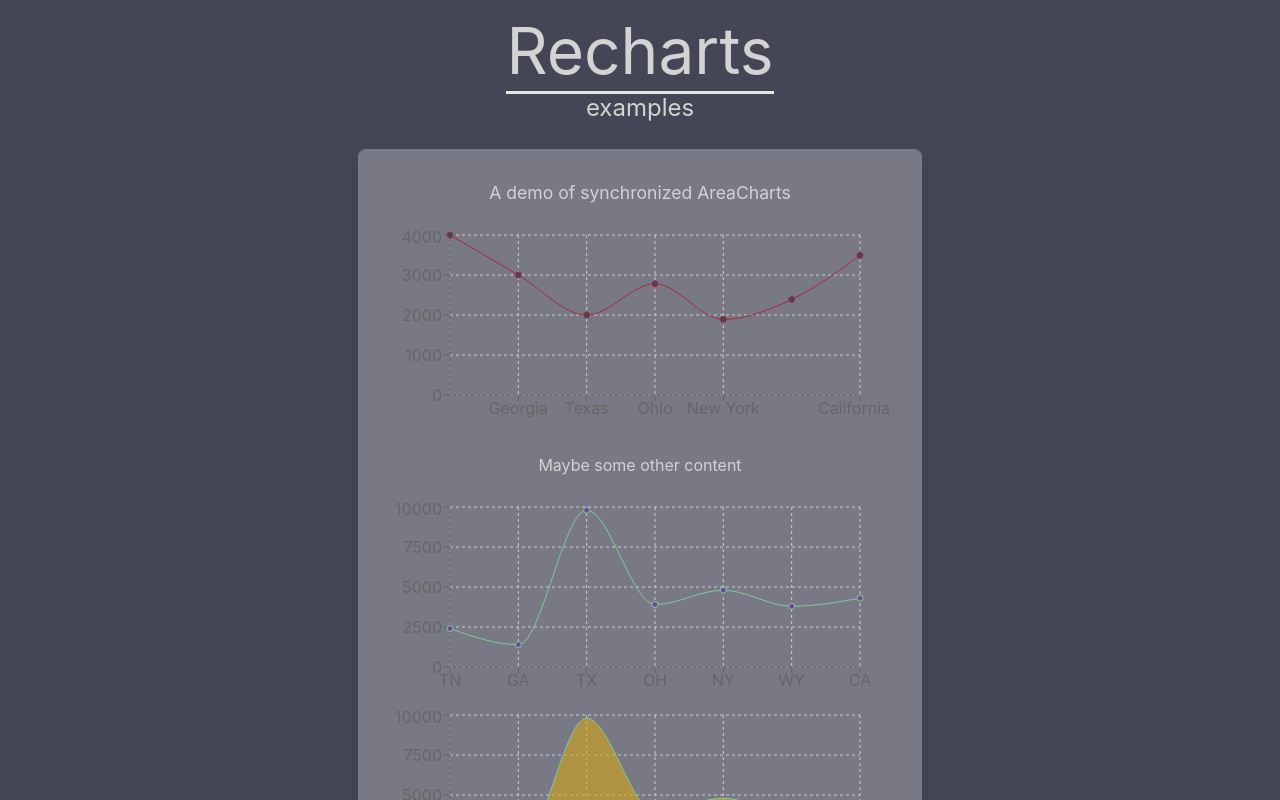
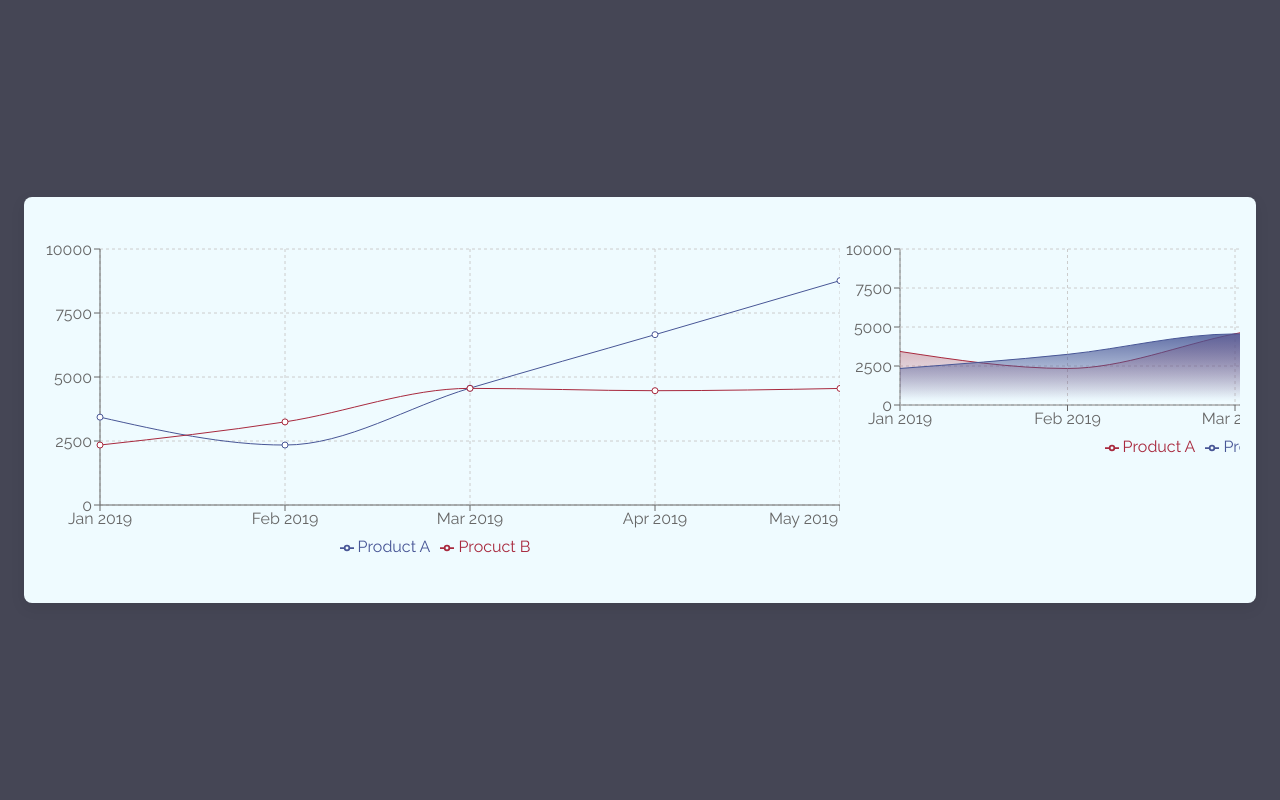
Before and after one commit to Brlaney/react-recharts, a React (Create React App) app: page / in a window 1280 px wide. Shown: the top 800 px of the page. Built offline with nearby package versions, Linux system fonts and the light colour scheme.

Commit message:
Currently adding buttons to carousel

```diff
--- a/src/App.tsx
+++ b/src/App.tsx
@@ -1,36 +1,28 @@
-import React, { useState } from 'react';
-
-// import LineGraph from '@/components/LineGraph'
-// import AreaGraph from '@/components/AreaGraph';
-// import PieGraph from '@/components/PieGraph';
-
+import React from 'react';
+import LineGraph from './components/LineGraph'
+import AreaGraph from './components/AreaGraph';
+import PieGraph from './components/PieGraph';
+// import SyncedGraph from './components/SyncedGraph'
+import Carousel from './components/Carousel';
 import './scss/App.scss';
-import SyncedGraph from './components/SyncedGraph'
-
-// const swift = [<LineGraph />, <AreaGraph />, <PieGraph />];
-// const labels = ['Line graph', 'Area graph', 'Pie chart'];
 
 
 function App() {
-  const [index, setIndex] = useState<number>(1);
-
+  // const [index, setIndex] = useState<number>(1);
   return (
     <div className='App'>
       <div
         id='container'
         className='uk-flex uk-flex-middle uk-flex-column uk-text-center'
       >
-        <h1
-          id='title'
-          className='uk-heading-medium uk-heading-divider'
-        >
-          Recharts
-        </h1>
-        <h2 id='subtitle' className='uk-heading-small'>
-          examples
-        </h2>
         <div id='chart-container' className='uk-card uk-card-default uk-card-body'>
-          <SyncedGraph />
+          <div className='parent'>
+            <Carousel>
+              <LineGraph />
+              <AreaGraph />
+              <PieGraph />
+            </Carousel>
+          </div>
         </div>
       </div>
     </div>
--- /dev/null
+++ b/src/components/Carousel.tsx
@@ -0,0 +1,21 @@
+import React from 'react'
+import '../scss/carousel.scss'
+
+
+const Carousel = (props: { children: any }) => {
+  const { children } = props
+
+  return (
+    <div className='carousel-container'>
+      <div className='carousel-wrapper'>
+        <div className='carousel-content-wrapper'>
+          <div className='carousel-content'>
+            {children}
+          </div>
+        </div>
+      </div>
+    </div>
+  )
+}
+
+export default Carousel
--- a/src/components/SyncedGraph.tsx
+++ b/src/components/SyncedGraph.tsx
@@ -8,7 +8,7 @@
   return (
     <div className='container'>
 
-      <h4>A demo of synchronized AreaCharts</h4>
+      {/* Graph 1 (top-row) */}
       <LineChart
         width={500}
         height={200}
@@ -18,13 +18,13 @@
         margin={{ top: 10, right: 30, left: 0, bottom: 0 }}
       >
         <CartesianGrid className='grid' strokeDasharray='3 3' />
-        <XAxis className='xAxis' dataKey='name' color='inherit' />
-        <YAxis className='yAxis' color='inherit' />
+        <XAxis className='xAxis' dataKey='id' />
+        <YAxis className='yAxis' />
         <Tooltip />
         <Line type='monotone' dataKey='uv' stroke='#A8293E' fill='#454655' />
       </LineChart>
 
-      <p>Maybe some other content</p>
+      {/* Graph 2 (middle-row) */}
       <LineChart
         width={500}
         height={200}
@@ -34,13 +34,15 @@
         margin={{ top: 10, right: 30, left: 0, bottom: 0 }}
       >
         <CartesianGrid className='grid' strokeDasharray='3 3' />
-        <XAxis className='xAxis' color='inherit' dataKey='id' />
-        <YAxis className='yAxis' color='inherit' />
+        <XAxis className='xAxis' dataKey='id' />
+        <YAxis className='yAxis' />
         <Tooltip />
         <Line type='monotone' dataKey='pv' stroke='#82ca9d' fill='#714797' />
+        {/* Un-comment below to display slide-feature */}
         {/* <Brush /> */}
       </LineChart>
 
+      {/* Graph 3 (bottom-row) */}
       <AreaChart
         width={500}
         height={200}
@@ -49,8 +51,8 @@
         margin={{ top: 10, right: 30, left: 0, bottom: 0 }}
       >
         <CartesianGrid className='grid' strokeDasharray='3 3' />
-        <XAxis className='xAxis' color='inherit' dataKey='name' />
-        <YAxis className='yAxis' color='inherit' />
+        <XAxis className='xAxis' dataKey='id' />
+        <YAxis className='yAxis' />
         <Tooltip />
         <Area type='monotone' dataKey='pv' stroke='#82ca9d' fill='#D0A616' />
       </AreaChart>
--- a/src/scss/App.scss
+++ b/src/scss/App.scss
@@ -1,21 +1,28 @@
+@import './theme/theme';
+
 .App {
+  font-family: $primary-font;
   overflow-y: hidden;
   overflow-x: hidden;
-  background-color: #454655;
+  background-color: $bg-dark;
   color: lightgrey;
   min-height: 100vh;
   display: flex;
+  flex-direction: column;
+  flex: 1;
   text-align: center;
   align-items: center;
-  align-content: center;
-  flex-direction: column;
-  justify-content: start;
+  justify-content: center;
   padding: 0;
   margin: 0;
   #container {
     margin: 0;
-    padding: 1rem;
-    width: 100%;
+    padding: 0;
+    display: flex;
+    flex-direction: column;
+    justify-content: center;
+    align-items: center;
+    width: 60%;
     #title {
       color: lightgrey;
       margin-bottom: 0;
@@ -29,10 +36,14 @@
       padding: 0 0 1.6rem 0;
     }
     #chart-container {
-      background-color: rgba(255, 255, 255, 0.276);
-      padding: 2rem;
+      background-color: $bg-light;
+      padding: 2rem 1rem 1.5rem 1rem;
       align-self: center;
       border-radius: 8px;
+      .parent {
+          max-width: 1200px;
+          margin: 10px 'auto' 0 'auto';
+      }
     }
   }
 }
--- /dev/null
+++ b/src/scss/carousel.scss
@@ -0,0 +1,34 @@
+.carousel-container {
+  width: 100%;
+  display: flex;
+  flex-direction: column;
+}
+
+.carousel-wrapper {
+  display: flex;
+  width: 100%;
+  position: relative;
+}
+
+.carousel-content-wrapper {
+  overflow: hidden;
+  width: 100%;
+  height: 100%;
+}
+
+.carousel-content {
+  display: flex;
+  transition: all 250ms linear;
+  -ms-overflow-style: none;
+  scrollbar-width: none;
+}
+
+.carousel-content::-webkit-scrollbar, .carousel-content::-webkit-scrollbar {
+  display: none;
+}
+
+.carousel-content > * {
+  width: 100%;
+  flex-shrink: 0;
+  flex-grow: 1;
+}
--- a/src/scss/index.scss
+++ b/src/scss/index.scss
@@ -1,15 +1,10 @@
+@import './theme/theme';
+
 body {
   margin: 0;
-  font-family: -apple-system, BlinkMacSystemFont, 'Segoe UI', 'Roboto', 'Oxygen',
-    'Ubuntu', 'Cantarell', 'Fira Sans', 'Droid Sans', 'Helvetica Neue',
-    sans-serif;
+  overflow-y: hidden;
+  overflow-x: hidden;
+  font-family: $primary-font;
   -webkit-font-smoothing: antialiased;
   -moz-osx-font-smoothing: grayscale;
-  overflow-x: hidden;
-  overflow-y: hidden;
 }
-
-code {
-  font-family: source-code-pro, Menlo, Monaco, Consolas, 'Courier New',
-    monospace;
-}
--- a/src/scss/styles.scss
+++ b/src/scss/styles.scss
@@ -1,36 +1,13 @@
+@import './theme/theme';
 
 .container {
-  color: lightgrey;
   width: 100%;
   height: 100%;
-  h4 {
-    font-size: 1.1rem;
-    color: lightgrey;
-  }
   .line {
-    color: lightgrey;
     padding-bottom: 0.5rem;
     .grid {
-      color: lightgrey;
       width: 100%;
       height: 100%;
     }
-    .xAxis {
-      color: lightgrey;
-    }
-    .yAxis {
-      color: lightgrey;
-    }
-  }
-  p {
-    font-size: 1rem;
-    color: lightgrey;
   }
 }
-
-#chart-container {
-  color: lightgrey;
-  tspan {
-    color: lightgrey;
-  }
-}
--- /dev/null
+++ b/src/scss/theme/_theme.scss
@@ -0,0 +1,35 @@
+@import url('https://fonts.googleapis.com/css2?family=Itim&family=Raleway:wght@300;400;500;600&display=swap');
+
+// Palette
+$primary: #2969ff;
+$secondary: #ffce5c;
+$tertiary: #ff5c8d;
+$quaternary: #8dff5c;
+$quinary: #7c5cff;
+$light: #f6f8ffff;
+$dark: #272d2dff;
+
+// Text colors
+$text-light: #aeaeae;
+$text-med: #50514fff;
+$text-dark: #363636;
+
+// Background colors
+$bg-color: #016FB9;
+$bg-light: #EFFBFF;
+$bg-dark: #454655;
+$bg-dark-tr: rgba(255, 255, 255, 0.276);
+
+// Primary font-family
+$primary-font: 'Raleway',
+-apple-system,
+BlinkMacSystemFont,
+'Segoe UI',
+'Roboto',
+'Oxygen',
+'Ubuntu',
+'Cantarell',
+'Fira Sans',
+'Droid Sans',
+'Helvetica Neue',
+sans-serif;
```
